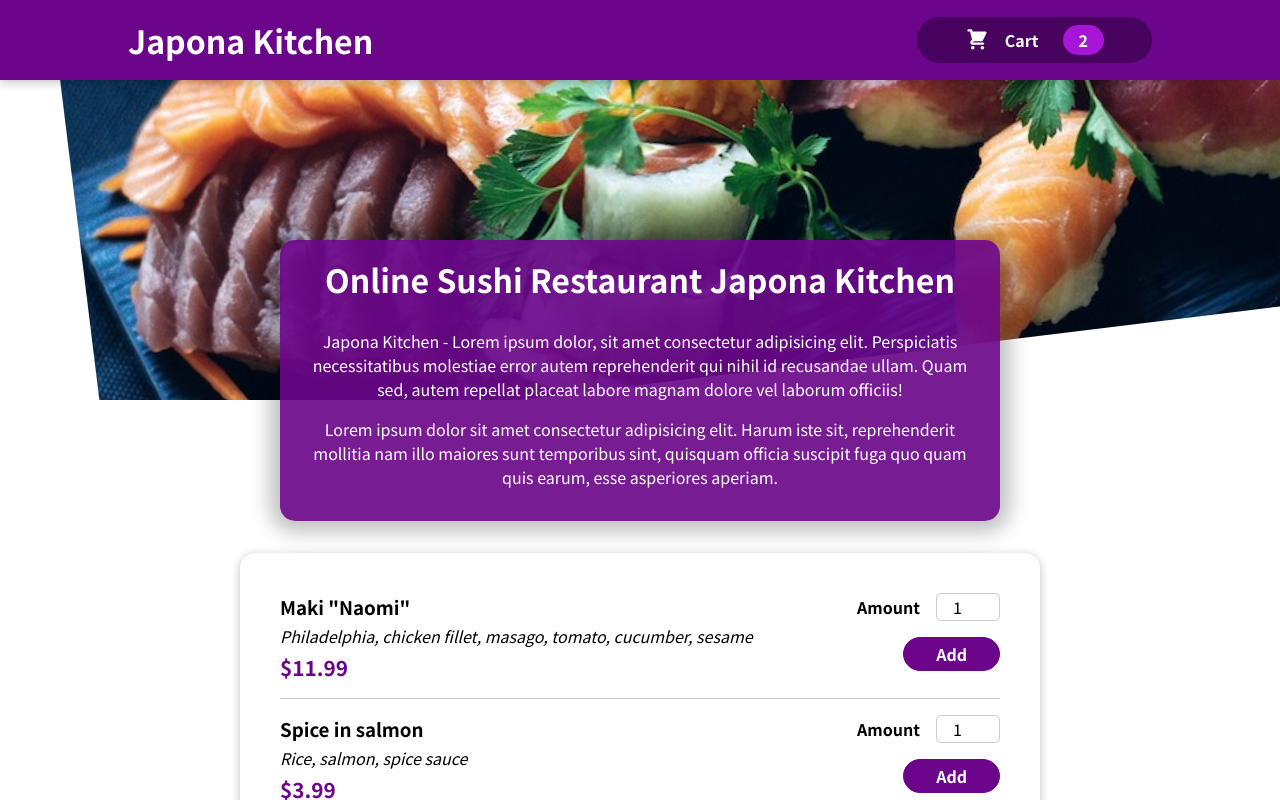
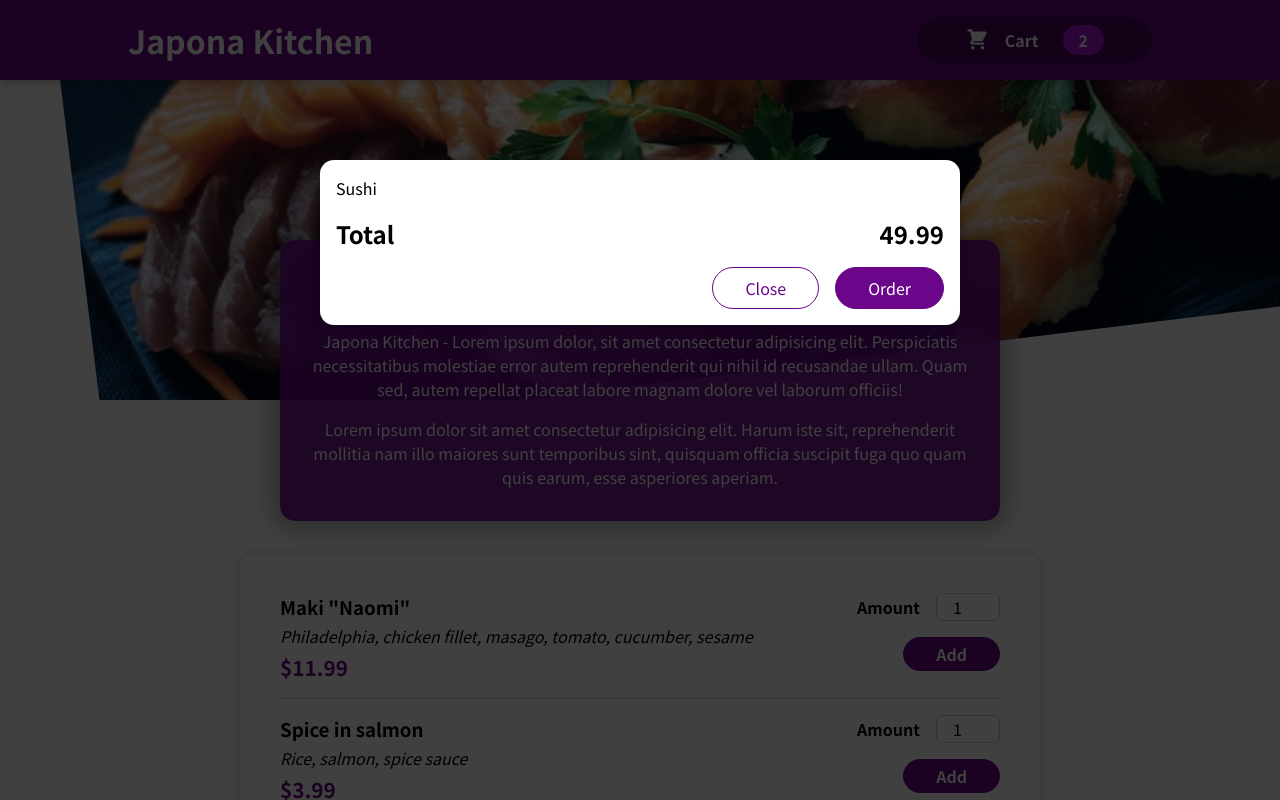
Before and after one commit to AnastasiaHaller/food-order-react-app, a JavaScript app: page / in a window 1280 px wide. Shown: the top 800 px of the page. Built offline with nearby package versions, Linux system fonts and the light colour scheme.

Commit message:
added Cart and Modal

```diff
--- a/public/index.html
+++ b/public/index.html
@@ -28,6 +28,7 @@
   </head>
   <body>
     <noscript>You need to enable JavaScript to run this app.</noscript>
+    <div id="overlays"></div>
     <div id="root"></div>
     <!--
       This HTML file is a template.
--- a/src/App.js
+++ b/src/App.js
@@ -1,9 +1,11 @@
 import Header from "./components/Layout/Header";
 import Meals from "./components/Meals/Meals";
+import Cart from "./components/Cart/Cart";
 
 function App() {
   return (
     <>
+    <Cart />
       <Header />
       <main>
         <Meals />
--- /dev/null
+++ b/src/components/Cart/Cart.js
@@ -0,0 +1,28 @@
+import styles from './Cart.module.css';
+import Modal from '../UI/Modal';
+
+const Cart = (props) => {
+
+    const cartItems = (
+        <ul className={styles['cart-items']}>
+            {[{ id: 'm1', name: 'Sushi', amount: 2, price: 10.99 }].map((item) => (
+                <li>{item.name}</li>
+            ))}
+        </ul>
+    );
+    return (
+        <Modal>
+            {cartItems}
+            <div className={styles.total}>
+                <span>Total</span>
+                <span>49.99</span>
+            </div>
+            <div className={styles.actions}>
+                <button className={styles['button--alt']}>Close</button>
+                <button className={styles.button}>Order</button>
+            </div>
+        </Modal>
+    );
+};
+
+export default Cart;
--- /dev/null
+++ b/src/components/Cart/Cart.module.css
@@ -0,0 +1,46 @@
+.cart-items {
+  list-style: none;
+  margin: 0;
+  padding: 0;
+  max-height: 20rem;
+  overflow: auto;
+}
+
+.total {
+  display: flex;
+  justify-content: space-between;
+  align-items: center;
+  font-weight: bold;
+  font-size: 1.5rem;
+  margin: 1rem 0;
+}
+
+.actions {
+  text-align: right;
+}
+
+.actions button {
+  font: inherit;
+  cursor: pointer;
+  background-color: transparent;
+  border: 1px solid #6b068a;
+  padding: 0.5rem 2rem;
+  border-radius: 25px;
+  margin-left: 1rem;
+}
+
+.actions button:hover,
+.actions button:active {
+  background-color: #47035d;
+  border-color: #47035d;
+  color: white;
+}
+
+.actions .button--alt {
+  color: #6b068a;
+}
+
+.actions .button {
+  background-color: #6b068a;
+  color: white;
+}
--- /dev/null
+++ b/src/components/UI/Modal.js
@@ -0,0 +1,29 @@
+import styles from './Modal.module.css';
+import ReactDOM from 'react-dom';
+
+const Backdrop = (props) => {
+    return (
+        <div className={styles.backdrop}></div>
+    );
+};
+
+const ModalWindow = (props) => {
+    return (
+        <div className={styles.modal}>
+            <div className={styles.content}>{props.children}</div>
+        </div>
+    );
+};
+
+const portalElement = document.getElementById('overlays');
+
+const Modal = (props) => {
+    return (
+        <>
+            {ReactDOM.createPortal(<Backdrop />, portalElement)}
+            {ReactDOM.createPortal(<ModalWindow>{props.children}</ModalWindow>, portalElement)}
+        </>
+    );
+};
+
+export default Modal;
--- /dev/null
+++ b/src/components/UI/Modal.module.css
@@ -0,0 +1,40 @@
+.backdrop {
+  position: fixed;
+  top: 0;
+  left: 0;
+  width: 100%;
+  height: 100vh;
+  z-index: 20;
+  background-color: rgba(0, 0, 0, 0.75);
+}
+
+.modal {
+  position: fixed;
+  top: 20vh;
+  left: 5%;
+  width: 90%;
+  background-color: white;
+  padding: 1rem;
+  border-radius: 14px;
+  box-shadow: 0 2px 8px rgba(0, 0, 0, 0.25);
+  z-index: 30;
+  animation: slide-down 300ms ease-out forwards;
+}
+
+@media (min-width: 768px) {
+  .modal {
+    width: 40rem;
+    left: calc(50% - 20rem);
+  }
+}
+
+@keyframes slide-down {
+  from {
+    opacity: 0;
+    transform: translateY(-3rem);
+  }
+  to {
+    opacity: 1;
+    transform: translateY(0);
+  }
+}
```
